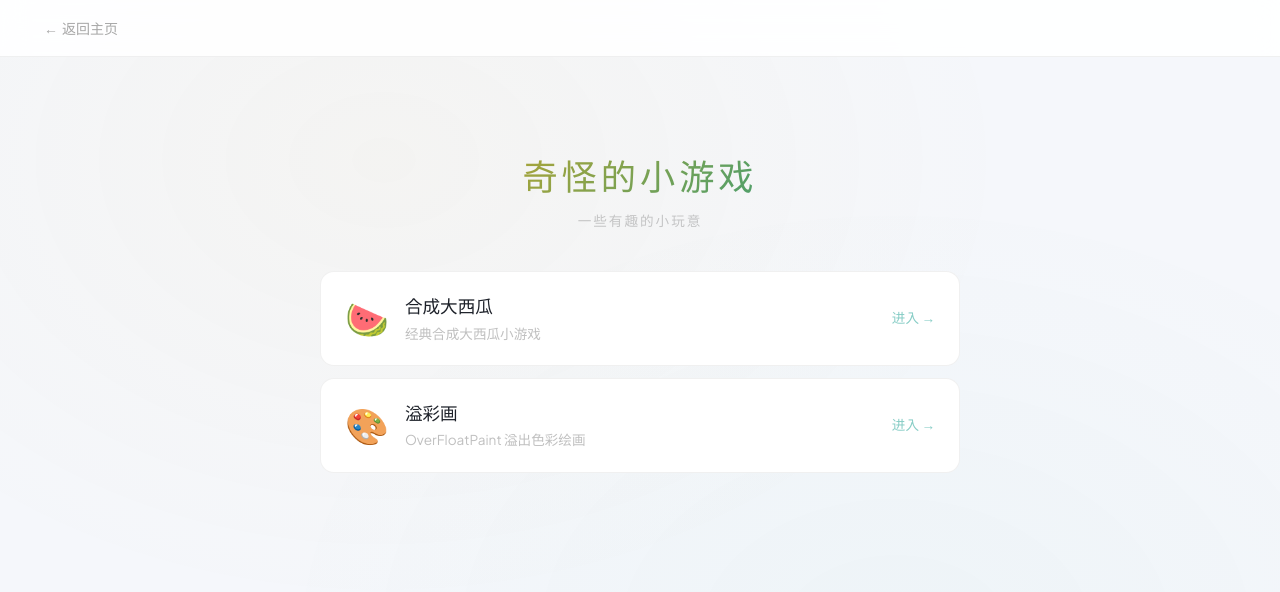
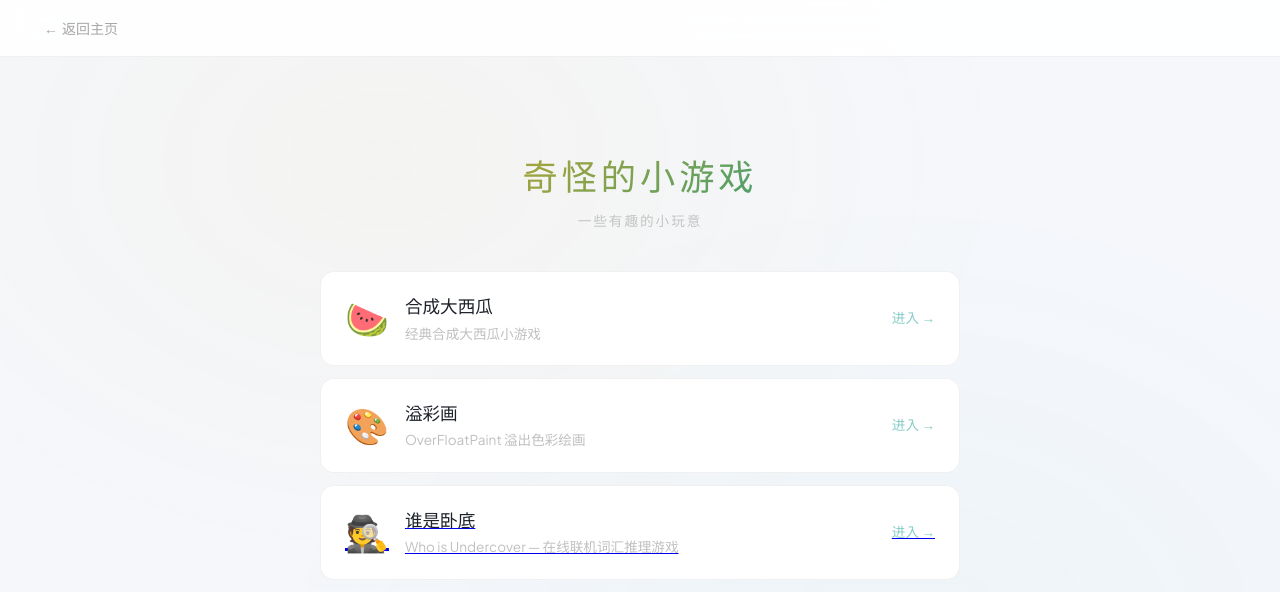
Before and after one commit to luoli0706/SeventhCenturyVideoGroup, a Vue app in the folder frontend/: page /games in a window 1280 px wide. Shown: the top 592 px of the page. Built offline with nearby package versions, Linux system fonts and the light colour scheme; a web font is replaced by a local one.

Commit message:
feat: add Who is Undercover game entry to Games page
Co-Authored-By: Claude Opus 4.7 <noreply@anthropic.com>

```diff
--- a/frontend/src/views/Games.vue
+++ b/frontend/src/views/Games.vue
@@ -35,6 +35,14 @@
             </div>
             <span class="gc-play">进入 →</span>
           </div>
+          <a class="game-card" href="/Game/">
+            <div class="gc-icon">🕵️</div>
+            <div class="gc-body">
+              <h3 class="gc-title">谁是卧底</h3>
+              <p class="gc-desc">Who is Undercover — 在线联机词汇推理游戏</p>
+            </div>
+            <span class="gc-play">进入 →</span>
+          </a>
         </div>
       </template>
 
```
